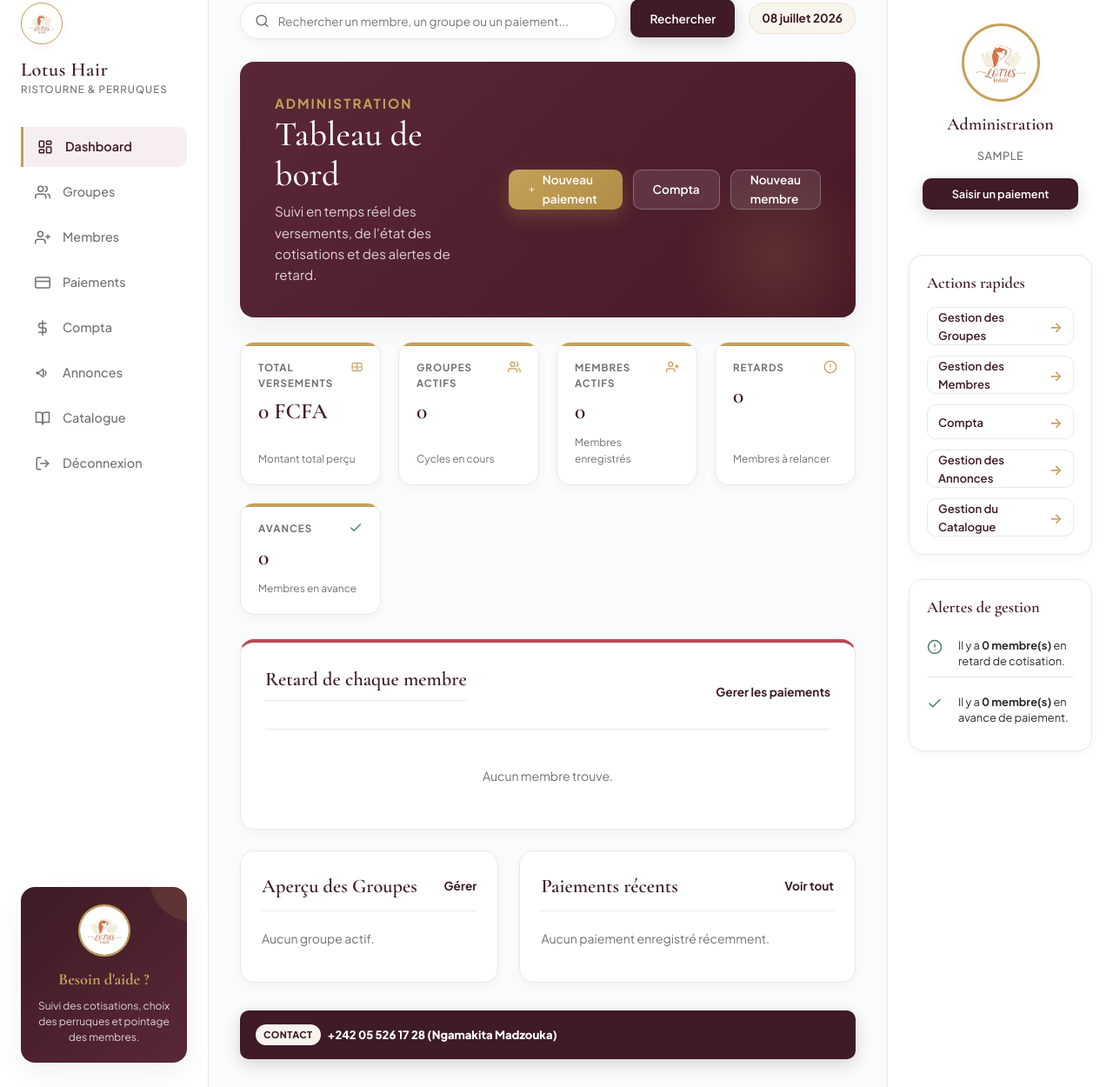
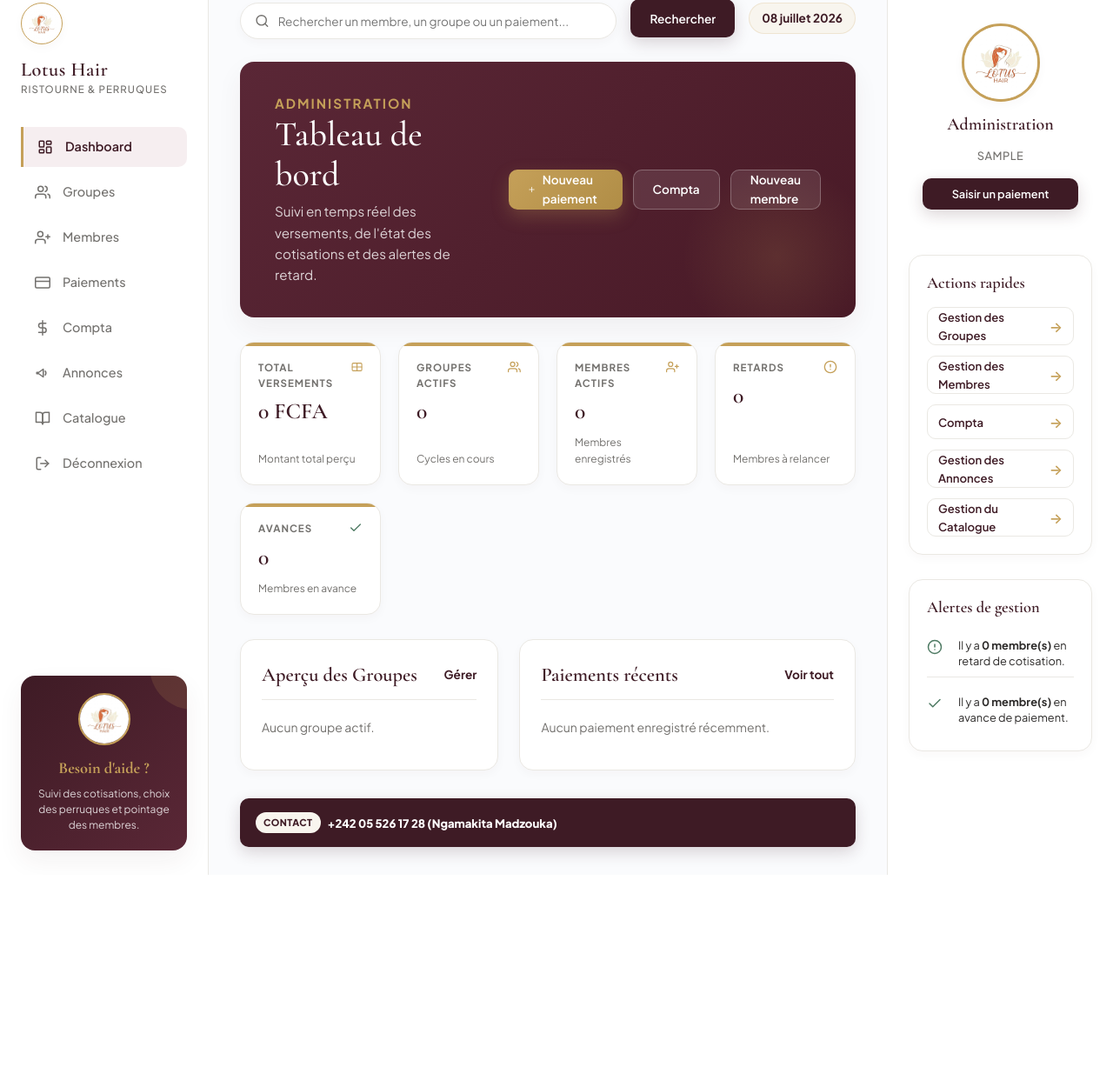
Before and after one commit to CodeMrNg/lotushair, a Django app: page /gestion/ in a window 1280 px wide. Shown: the part 33-1283 px from the top of the page at 87% size. After the commit the page ends 1039 px from the top, so only its background shows below. Run offline with Django 5.2, Linux system fonts and the light colour scheme; the visitor is signed in with stand-in values (Sample User, id 1); data that the repository does not hold is empty.

Commit message:
fix: remove late members panel from staff dashboard

```diff
--- a/core/templates/core/staff_dashboard.html
+++ b/core/templates/core/staff_dashboard.html
@@ -76,35 +76,6 @@
       <small>Membres en avance</small>
     </article>
   </div>
-
-  <section class="panel admin-list-panel late-members-panel" style="margin-bottom: 24px;">
-    <div class="section-head">
-      <h2>Retard de chaque membre</h2>
-      <a class="link-btn" href="{% url 'manage_payments' %}">Gerer les paiements</a>
-    </div>
-    <div class="list">
-      {% for member in payment_members %}
-        <div class="row">
-          <div>
-            <span style="display: block; font-weight: 600;">{{ member.full_name }}</span>
-            <small style="color: var(--color-text-muted);">{{ member.group.name }} | Rang : {{ member.rank }}</small>
-          </div>
-          <div class="admin-row-meta">
-            {% if member.missing_payments > 0 %}
-              <em>{{ member.missing_payments }} versement(s) | {{ member.late_amount }} FCFA</em>
-              <span class="badge status-danger">En retard</span>
-            {% else %}
-              <em>0 versement | 0 FCFA</em>
-              <span class="badge status-success">A jour</span>
-            {% endif %}
-            <a class="btn" href="{% url 'member_detail_admin' member.id %}">Details</a>
-          </div>
-        </div>
-      {% empty %}
-        <p class="empty-state">Aucun membre trouve.</p>
-      {% endfor %}
-    </div>
-  </section>
 
   <div class="split">
     <section class="panel">
```
